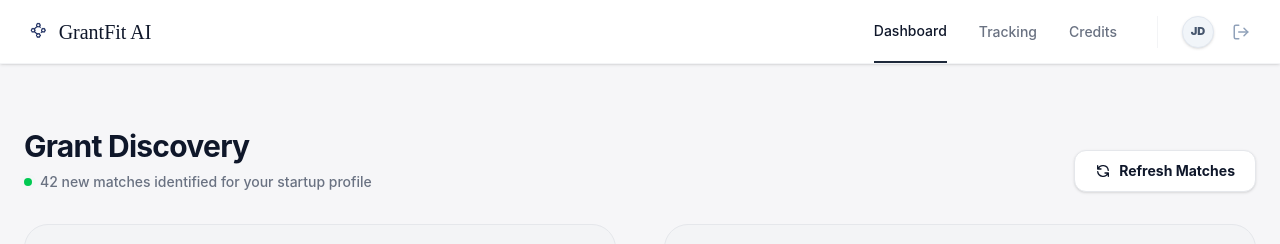
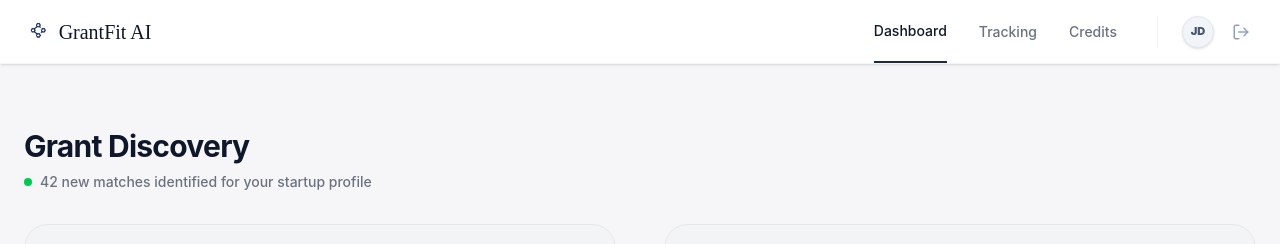
Before and after one commit to highly-classified/Neurathon_GrantFit-AI, a React (Vite) app in the folder frontend/: page /dashboard in a window 1280 px wide. Shown: the top 244 px of the page. Built offline with nearby package versions, Linux system fonts and the light colour scheme; no server answers; a web font is replaced by a local one.

Commit message:
Updated dashboard

```diff
--- a/frontend/src/components/dashboard/Dashboard.jsx
+++ b/frontend/src/components/dashboard/Dashboard.jsx
@@ -88,13 +88,6 @@ const Dashboard = () => {
           </div>
 
           <div className="flex items-center gap-3">
-            <button className="flex items-center gap-2 px-5 py-2.5 bg-white border border-gray-200 text-[#0f172a] text-sm font-bold rounded-xl hover:bg-gray-50 shadow-sm transition-all focus:ring-2 focus:ring-gray-100">
-              <svg className="w-4 h-4" fill="none" stroke="currentColor" viewBox="0 0 24 24">
-                <path strokeLinecap="round" strokeLinejoin="round" strokeWidth="2" d="M4 4v5h.582m15.356 2A8.001 8.001 0 004.582 9m0 0H9m11 11v-5h-.581m0 0a8.003 8.003 0 01-15.357-2m15.357 2H15" />
-              </svg>
-              Refresh Matches
-            </button>
-
           </div>
         </div>
 
```
